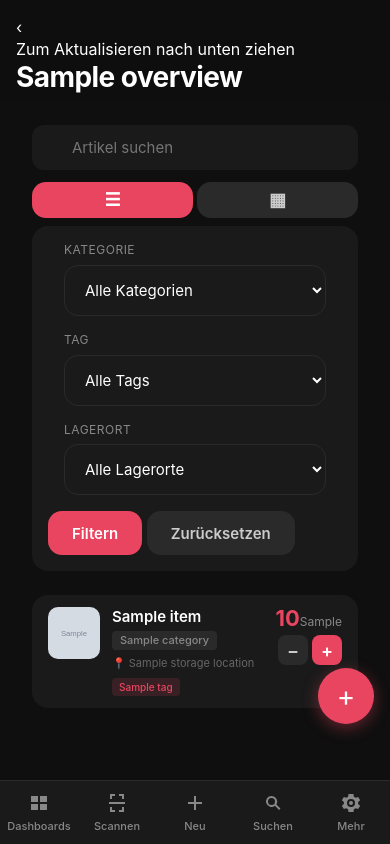
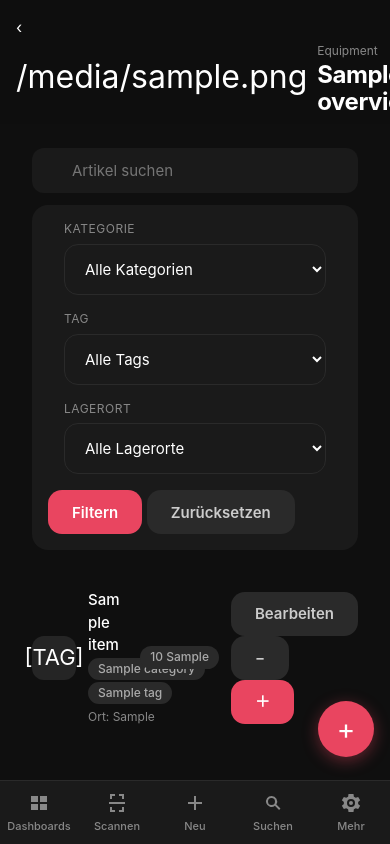
Before and after one commit to 17Trust09/inventory_management, a Django app: template inventory/mobile/templates/mobile/overview_dashboard.html in a window 390 px wide. Run offline with Django 4.2, Linux system fonts and the light colour scheme; a user stored in the database is signed in; tables that the repository leaves empty hold one stand-in row (values such as "Sample post"); the template is opened without the code that fills it: values that come from a table or form of the project are taken from there, most other values are stand-ins (such as "Sample title", 1, 10 or a date in 2020); grey boxes marked "Sample" are stand-in pictures; data that the repository does not hold is empty.

Commit message:
feat: Dashboard UX — große Icons, Item-Dashboard-Kontext, Header mit Typ-Badge
- dashboard.html: Neue dashboard-card mit 48px Emoji, Typ-Badge, Beschreibung, Item-Count
- item_form.html: Banner 'Wird hinzugefügt zu: Dashboard-Name' mit Icon
- overview_dashboard.html: Header mit Icon + Typ + Name
- views.py: target_overview im Context für Item-Formular
- mobile.css: dashboard-card Styles
- 'Zum Aktualisieren nach unten ziehen' aus Headern entfernt

```diff
--- a/inventory/mobile/static/mobile/mobile.css
+++ b/inventory/mobile/static/mobile/mobile.css
@@ -10,11 +10,10 @@
 html, body {
   min-height: 100%; width: 100%;
   font-family: -apple-system, BlinkMacSystemFont, 'Segoe UI', Roboto, sans-serif;
-  background: var(--bg); color: var(--text); overflow-x: hidden; overflow-y: auto;
-  -webkit-overflow-scrolling: touch;
+  background: var(--bg); color: var(--text); overflow-x: hidden;
   -webkit-tap-highlight-color: transparent; -webkit-font-smoothing: antialiased; text-rendering: optimizeLegibility;
 }
-body { line-height: 1.4; overscroll-behavior-y: auto; }
+body { line-height: 1.4; overscroll-behavior-y: contain; }
 img, svg, video, canvas { max-width: 100%; height: auto; }
 a { color: inherit; text-decoration: none; }
 button, input, select, textarea { font: inherit; }
@@ -59,6 +58,24 @@ button { appearance: none; background: none; }
 .card .card-meta, .mobile-card .card-meta { font-size: 12px; color: var(--text-disabled); margin-top: 4px; }
 .card-row { display: flex; align-items: center; gap: 12px; min-width: 0; }
 .card-content { flex: 1; min-width: 0; }
+
+.dashboard-card {
+  display: flex; align-items: center; gap: 14px;
+  background: var(--surface); border-radius: 14px;
+  padding: 16px; margin-bottom: 10px;
+  transition: transform 0.1s;
+}
+.dashboard-card:active { transform: scale(0.98); background: var(--surface-pressed); }
+.dash-icon { font-size: 40px; line-height: 1; flex-shrink: 0; width: 48px; text-align: center; }
+.dash-content { flex: 1; min-width: 0; display: flex; flex-direction: column; gap: 4px; }
+.dash-name { font-size: 17px; font-weight: 700; color: var(--text); }
+.dash-meta { display: flex; flex-direction: column; gap: 2px; }
+.dash-type { font-size: 12px; color: var(--text-muted); }
+.dash-desc { font-size: 12px; color: var(--text-disabled); line-height: 1.4; }
+.dash-count {
+  font-size: 28px; font-weight: 800; color: var(--accent);
+  flex-shrink: 0; min-width: 36px; text-align: center;
+}
 
 /* === BADGES === */
 .badge {
@@ -119,183 +136,10 @@ button { appearance: none; background: none; }
   width: 44px; height: 44px; flex: 0 0 44px; border-radius: var(--radius-sm); background: var(--surface-pressed);
   display: flex; align-items: center; justify-content: center; font-size: 22px;
 }
-.list-item .list-content { flex: 1; min-width: 0; display: flex; flex-direction: column; justify-content: center; }
+.list-item .list-content { flex: 1; min-width: 0; }
 .list-item .list-title { font-size: 15px; line-height: 1.25; font-weight: 500; color: var(--text); overflow-wrap: anywhere; }
 .list-item .list-sub { font-size: 12px; color: var(--text-muted); margin-top: 2px; white-space: nowrap; overflow: hidden; text-overflow: ellipsis; }
 .list-item .list-arrow { color: #555555; font-size: 18px; flex: 0 0 auto; }
-
-/* === VIEW TOGGLE === */
-.view-toggle { display: flex; gap: 4px; margin: 0 16px 8px; }
-.view-toggle .view-btn { flex: 1; min-height: 36px; font-size: 18px; padding: 8px 14px; }
-.view-toggle .view-btn.active { background: var(--accent); color: var(--text); }
-
-/* === ITEM GRID === */
-.item-grid { display: grid; grid-template-columns: 1fr 1fr; gap: 10px; padding: 0 16px 16px; }
-.item-card {
-  background: var(--surface); border-radius: var(--radius-lg); padding: 14px; text-align: center;
-  display: flex; flex-direction: column; align-items: center; gap: 6px;
-  transition: transform 0.1s ease, background-color 0.2s ease;
-}
-.item-card:active { transform: scale(0.96); background: var(--surface-pressed); }
-.item-card .item-quantity { font-size: 36px; font-weight: 700; line-height: 1; color: var(--accent); }
-.item-card .item-name { font-size: 13px; font-weight: 500; line-height: 1.3; max-width: 100%; overflow: hidden; text-overflow: ellipsis; white-space: nowrap; }
-.item-card .item-meta { font-size: 11px; color: var(--text-muted); min-height: 14px; }
-.item-card .item-actions { display: flex; gap: 6px; margin-top: 4px; }
-.item-card .btn-sm { min-height: 32px; padding: 6px 14px; font-size: 16px; border-radius: var(--radius-sm); }
-
-/* === ITEM ROW (ersetzt .list-item für Items) === */
-.item-list { margin: 0 16px 8px; background: var(--surface); border-radius: var(--radius-lg); overflow: hidden; }
-.item-row {
-  display: flex;
-  align-items: flex-start;
-  gap: 12px;
-  padding: 12px 16px;
-  background: var(--surface);
-  border-bottom: 1px solid rgba(255,255,255,0.04);
-}
-.item-row:last-child { border-bottom: none; }
-.item-row:active { background: var(--surface-pressed); }
-
-.item-image {
-  width: 52px; height: 52px;
-  flex-shrink: 0;
-  border-radius: 10px;
-  overflow: hidden;
-  background: var(--surface-pressed);
-  display: flex; align-items: center; justify-content: center;
-}
-.item-image img {
-  width: 100%; height: 100%;
-  object-fit: cover;
-}
-.item-icon {
-  font-size: 26px;
-  line-height: 1;
-}
-
-.item-main {
-  flex: 1;
-  min-width: 0;
-  display: flex;
-  flex-direction: column;
-  gap: 4px;
-}
-.item-name {
-  font-size: 15px;
-  font-weight: 600;
-  line-height: 1.3;
-  color: var(--text);
-  display: -webkit-box;
-  -webkit-line-clamp: 2;
-  -webkit-box-orient: vertical;
-  overflow: hidden;
-}
-.item-meta {
-  display: flex;
-  gap: 6px;
-  align-items: center;
-  flex-wrap: wrap;
-}
-.meta-badge {
-  font-size: 11px;
-  background: var(--line);
-  color: var(--text-muted);
-  padding: 2px 8px;
-  border-radius: 4px;
-  font-weight: 500;
-}
-.meta-location {
-  font-size: 11px;
-  color: var(--text-disabled);
-}
-
-.item-tags {
-  display: flex;
-  gap: 4px;
-  flex-wrap: wrap;
-  margin-top: 2px;
-}
-.tag-pill {
-  font-size: 10px;
-  background: rgba(233, 69, 96, 0.15);
-  color: var(--accent);
-  padding: 2px 7px;
-  border-radius: 4px;
-  font-weight: 500;
-}
-
-.item-quantity-col {
-  display: flex;
-  flex-direction: column;
-  align-items: flex-end;
-  gap: 6px;
-  flex-shrink: 0;
-  min-width: 56px;
-}
-.quantity-value {
-  font-size: 22px;
-  font-weight: 700;
-  color: var(--accent);
-  line-height: 1;
-}
-.quantity-value small {
-  font-size: 12px;
-  font-weight: 400;
-  color: var(--text-muted);
-}
-.quantity-actions {
-  display: flex;
-  gap: 4px;
-}
-.quantity-actions form { margin: 0; }
-.qty-btn {
-  width: 30px; height: 30px;
-  border-radius: 8px;
-  border: none;
-  font-size: 18px;
-  font-weight: 600;
-  cursor: pointer;
-  display: flex; align-items: center; justify-content: center;
-  transition: transform 0.1s;
-}
-.qty-btn:active { transform: scale(0.9); }
-.qty-btn.minus { background: var(--line); color: #ccc; }
-.qty-btn.plus { background: var(--accent); color: #fff; }
-
-/* Grid/List view switching */
-body[data-view="list"] .list-view { display: block !important; }
-body[data-view="list"] .item-grid { display: none !important; }
-body[data-view="grid"] .list-view.item-list {
-  display: grid !important;
-  grid-template-columns: 1fr 1fr;
-  gap: 10px;
-  background: transparent;
-  border-radius: 0;
-  overflow: visible;
-}
-body[data-view="grid"] .item-grid { display: none !important; }
-body[data-view="grid"] .item-row {
-  flex-direction: column;
-  align-items: center;
-  text-align: center;
-  padding: 14px 10px;
-  border-bottom: none;
-  border-radius: var(--radius-lg);
-}
-body[data-view="grid"] .item-image {
-  width: 64px; height: 64px;
-}
-body[data-view="grid"] .item-main { align-items: center; }
-body[data-view="grid"] .item-meta,
-body[data-view="grid"] .item-tags { justify-content: center; }
-body[data-view="grid"] .item-quantity-col {
-  flex-direction: row;
-  align-items: center;
-  gap: 8px;
-  width: 100%;
-  justify-content: center;
-}
-body[data-view="grid"] .quantity-actions { justify-content: center; }
 
 /* === PULL TO REFRESH === */
 .pull-indicator { text-align: center; padding: 12px; color: var(--text-muted); font-size: 13px; display: none; }
--- a/inventory/mobile/templates/mobile/overview_dashboard.html
+++ b/inventory/mobile/templates/mobile/overview_dashboard.html
@@ -4,19 +4,18 @@
 {% block content %}
 <header class="app-header" data-mobile-pull-refresh>
   <a class="btn-icon" href="{% url 'mobile-dashboards' %}" aria-label="Zurück">‹</a>
-  <div>
-    <p class="card-subtitle">Zum Aktualisieren nach unten ziehen</p>
-    <h1>{{ overview.name }}</h1>
+  <div style="display:flex;align-items:center;gap:10px;">
+    <span style="font-size:32px;line-height:1;">{{ overview.icon_emoji|default:'📋' }}</span>
+    <div>
+      <span style="font-size:12px;color:var(--text-muted);">{% if overview.is_consumable_mode %}Verbrauchsmaterial{% else %}Equipment{% endif %}</span>
+      <h1 style="margin:0;font-size:24px;">{{ overview.name }}</h1>
+    </div>
   </div>
 </header>
 
 <section class="section">
   <form method="get" data-filter-form>
     <div class="search-bar"><input id="item-search" class="search-input" type="search" name="q" value="{{ q }}" placeholder="Artikel suchen" autocomplete="off" data-mobile-search></div>
-    <div class="view-toggle" aria-label="Darstellung wählen">
-      <button class="btn btn-secondary view-btn active" type="button" data-view="list" aria-label="Listenansicht">☰</button>
-      <button class="btn btn-secondary view-btn" type="button" data-view="grid" aria-label="Grid-Ansicht">▦</button>
-    </div>
     {% if categories or tags or storage_locations or features.has_min_stock %}
       <div class="card">
         {% if categories %}
@@ -58,44 +57,25 @@
 
 <section class="section">
   {% if items %}
-    <div class="list-view item-list">
-      {% for item in items %}
-        <article class="item-row" data-edit-url="{% url 'mobile-edit-item' item.id %}?next={{ request.get_full_path|urlencode }}">
-          <div class="item-image">
-            {% if item.image %}
-              <img src="{{ item.image.url }}" alt="{{ item.name }}" loading="lazy">
-            {% else %}
-              <span class="item-icon">{{ item.category.icon_emoji|default:'📦' }}</span>
-            {% endif %}
-          </div>
-
-          <div class="item-main">
-            <a class="item-name" href="{% url 'mobile-edit-item' item.id %}?next={{ request.get_full_path|urlencode }}">{{ item.name }}</a>
-            <div class="item-meta">
-              {% if item.category %}<span class="meta-badge">{{ item.category.name }}</span>{% endif %}
-              {% if item.storage_location %}<span class="meta-location">📍 {{ item.storage_location.name }}</span>{% endif %}
-            </div>
-            {% if item.application_tags.all %}
-              <div class="item-tags">
-                {% for tag in item.application_tags.all %}
-                  {% if tag.name != '-' and tag.name|slice:':6' != '__ov::' %}
-                    <span class="tag-pill">{{ tag.name }}</span>
-                  {% endif %}
-                {% endfor %}
-              </div>
-            {% endif %}
-          </div>
-
-          <div class="item-quantity-col">
-            <span class="quantity-value">{{ item.quantity }}<small>{{ item.get_unit_display|default:'' }}</small></span>
-            <div class="quantity-actions">
-              <form method="post" action="{% url 'mobile-adjust-quantity' item.id %}">{% csrf_token %}<input type="hidden" name="delta" value="-1"><button class="qty-btn minus" type="submit" data-mobile-action="quick-adjust" aria-label="{{ item.name }} verringern">−</button></form>
-              <form method="post" action="{% url 'mobile-adjust-quantity' item.id %}">{% csrf_token %}<input type="hidden" name="delta" value="1"><button class="qty-btn plus" type="submit" aria-label="{{ item.name }} erhöhen">+</button></form>
-            </div>
-          </div>
-        </article>
-      {% endfor %}
-    </div>
+    {% for item in items %}
+      <article class="list-item" data-edit-url="{% url 'mobile-edit-item' item.id %}?next={{ request.get_full_path|urlencode }}">
+        <span class="list-icon" aria-hidden="true">{% if item.category %}[TAG]{% else %}[BOX]{% endif %}</span>
+        <span class="list-content">
+          <span class="list-title">{{ item.name }}</span>
+          {% if item.category %}<span class="badge">{{ item.category.name }}</span>{% endif %}
+          {% if item.application_tags.all %}
+            <span class="tag-row">{% for tag in item.application_tags.all %}<span class="badge">{{ tag.name }}</span>{% endfor %}</span>
+          {% endif %}
+          <span class="list-sub">Ort: {% if item.storage_location %}{{ item.storage_location.get_full_path }}{% else %}{{ item.location_letter }} {{ item.location_number }} {{ item.location_shelf }}{% endif %}</span>
+        </span>
+        <span class="badge">{{ item.quantity }}{% if item.unit %} {{ item.get_unit_display }}{% endif %}</span>
+        <span class="list-actions">
+          <a class="btn btn-secondary" href="{% url 'mobile-edit-item' item.id %}?next={{ request.get_full_path|urlencode }}" data-mobile-action="edit">Bearbeiten</a>
+          <form method="post" action="{% url 'mobile-adjust-quantity' item.id %}">{% csrf_token %}<input type="hidden" name="delta" value="-1"><button class="btn btn-secondary" type="submit" data-mobile-action="quick-adjust">−</button></form>
+          <form method="post" action="{% url 'mobile-adjust-quantity' item.id %}">{% csrf_token %}<input type="hidden" name="delta" value="1"><button class="btn btn-primary" type="submit">＋</button></form>
+        </span>
+      </article>
+    {% endfor %}
   {% else %}
     <div class="empty-state">
       <div class="empty-icon">[BOX]</div>
```
Also changed, not shown: inventory/mobile/templates/mobile/dashboard.html (+20 -15 lines), inventory/mobile/templates/mobile/item_form.html (+7 -0 lines), inventory/mobile/views.py (+12 -16 lines).
